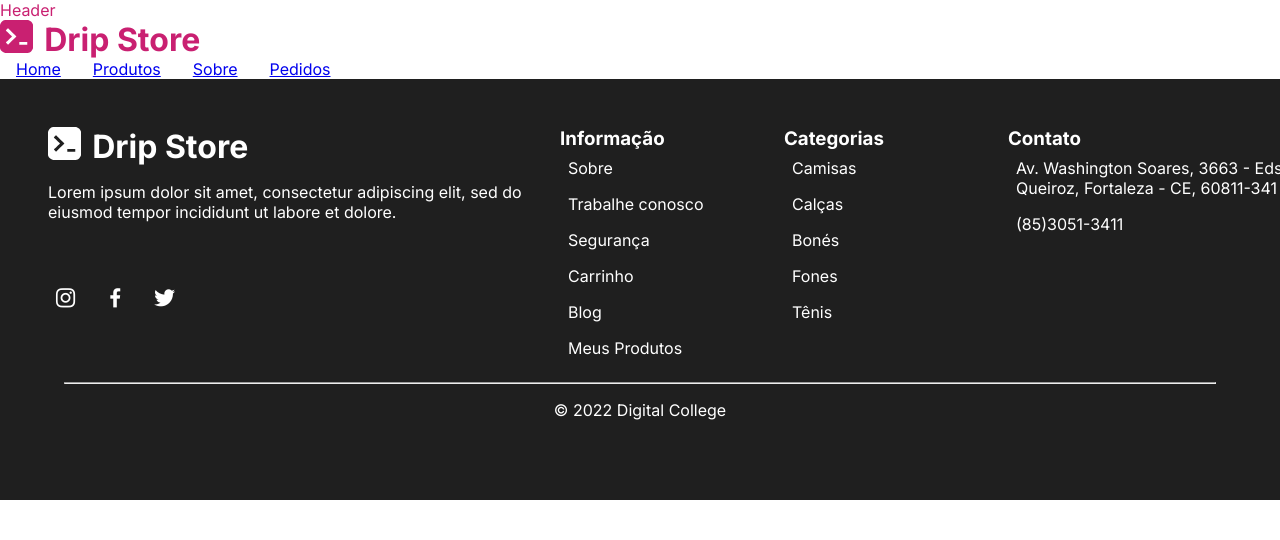
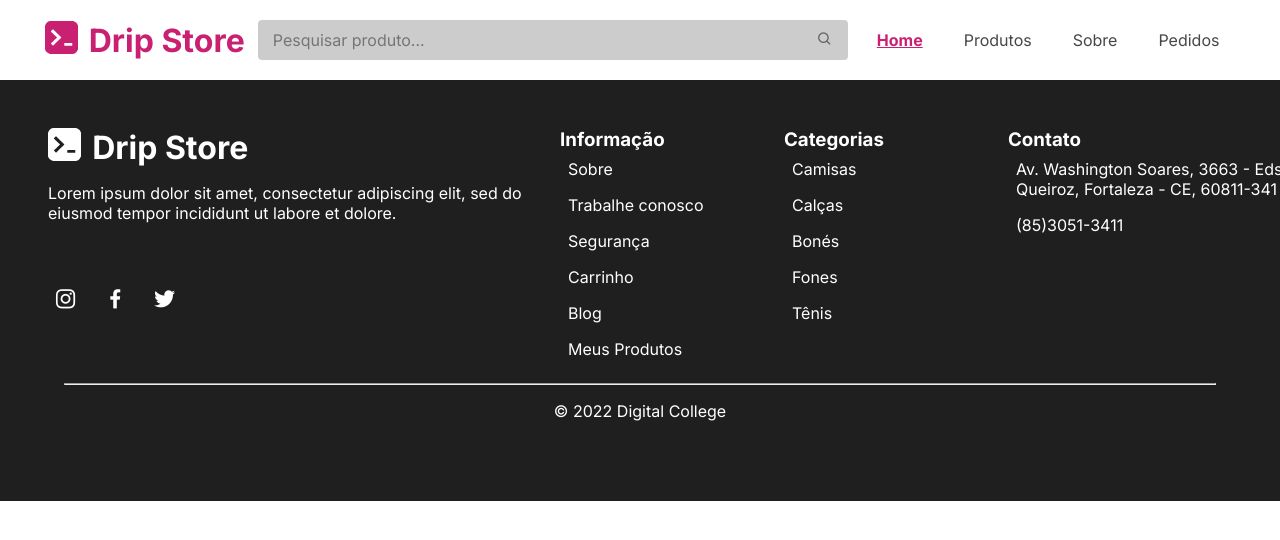
Before and after one commit to ArthurAgDuarte/projeto-final-gt, a React (Vite) app: page / in a window 1280 px wide. Shown: the top 540 px of the page. Built offline with nearby package versions, Linux system fonts and the light colour scheme.

Commit message:
header quase pronto

```diff
--- a/src/Components/Footer/Footer.jsx
+++ b/src/Components/Footer/Footer.jsx
@@ -17,9 +17,9 @@ export default function Footer() {
 
             <div className="rede-sociais">
 
-            <i class="bx bxl-instagram"></i>
-            <i class="bx bxl-facebook"></i>
-            <i class="bx bxl-twitter"></i>
+            <i className="bx bxl-instagram"></i>
+            <i className="bx bxl-facebook"></i>
+            <i className="bx bxl-twitter"></i>
 
             </div>
           </div>
--- /dev/null
+++ b/src/Components/Header/Header.css
@@ -0,0 +1,9 @@
+header{
+    display: flex;
+    background-color: white;
+    justify-content: space-around;
+    align-items: center;
+    width: 100%;
+    height: 80px;
+    padding: 40px;
+}
--- a/src/Components/Header/Header.jsx
+++ b/src/Components/Header/Header.jsx
@@ -1,13 +1,17 @@
 import Logo from "../Logo/Logo";
 import Nav from "../Nav/Nav";
+import Search from "../Search/Search";
+import "../Header/Header.css"
+import { Link } from 'react-router-dom';
 
 
 export default function Header(){
     return(
         <>
             <header>
-                Header
+                {/* <Link to ='/'><Logo cor ="#C92071"/></Link> */}
                 <Logo cor ="#C92071"/>
+                <Search/>
                 <Nav/>
             </header>
         </>
--- a/src/Components/Logo/Logo.css
+++ b/src/Components/Logo/Logo.css
@@ -1,10 +1,6 @@
-
-img{
-    width: 2.0625rem;
-    height: 2.0625rem;
-}
 
 .logo{
     display: flex;
     gap: 0.7rem;
+    margin-top: 0%;
 }
--- a/src/Components/Nav/Nav.css
+++ b/src/Components/Nav/Nav.css
@@ -2,8 +2,13 @@
 a{
     font-size: 1rem;
     padding: 1rem;
+    text-decoration: none;
+    color: #474747;
 }
 
-a.current{
-    text-decoration: overline underline;
+a.active{
+    text-decoration: underline ;
+    color:#C92071;
+    padding-bottom: 1rem;
+    font-weight: 700;
 }
--- a/src/Components/Nav/Nav.jsx
+++ b/src/Components/Nav/Nav.jsx
@@ -4,16 +4,16 @@ import "../Nav/Nav.css";
 export default function Nav() {
   return (
     <>
-      <NavLink to="/" exact activeClassName="current">
+      <NavLink to="/" >
         Home
       </NavLink>
-      <NavLink to="/produtos" exact activeClassName="current">
+      <NavLink to="/produtos" >
         Produtos
       </NavLink>
-      <NavLink to="/sobre" activeClassName="current">
+      <NavLink to="/sobre" >
         Sobre
       </NavLink>
-      <NavLink to="/carrinho" activeClassName="current">
+      <NavLink to="/carrinho" >
         Pedidos
       </NavLink>
     </>
--- /dev/null
+++ b/src/Components/Search/Search.css
@@ -0,0 +1,57 @@
+form {
+    /* border: 2px solid #ccc; */
+    display: flex;
+    padding: 4px;
+    justify-content: center;
+    /* border-radius: 4px; */
+  }
+
+input {
+    border: none;
+    width: 544px;
+    padding: 10px 15px;
+    border-top-left-radius: 4px;
+    border-bottom-left-radius: 4px;
+    outline: none;
+    font-size: 16px;
+    background-color: #cccccc;
+    color: #666666;
+  }
+
+button {
+    border: none;
+    border-top-right-radius: 4px;
+    border-bottom-right-radius: 4px;
+    background-color: #cccccc;
+    color: #666666;
+    cursor: pointer;
+    font-size: 16px;
+    padding: 10px 15px;
+  }
+/*
+.search-bar {
+    display: flex;
+    justify-content: center;
+    align-items: center;
+    margin: 20px;
+}
+
+.search-input {
+    width: 544px;
+    padding: 10px 15px;
+    border: 1px solid #ccc;
+    border-radius: 4px;
+    font-size: 16px;
+    background-color: #cccccc;
+}
+
+.search-button {
+
+    border: none;
+    border-radius: 4px;
+    background-color: #cccccc;
+    color: #666666;
+    cursor: pointer;
+    font-size: 24px;
+
+} */
--- /dev/null
+++ b/src/Components/Search/Search.jsx
@@ -0,0 +1,34 @@
+import "../Search/Search.css"
+
+// SearchBar.js
+import React, { useState } from 'react';
+
+const SearchBar = ({ onSearch }) => {
+    const [query, setQuery] = useState('');
+
+    const handleChange = (event) => {
+        setQuery(event.target.value);
+    };
+
+    const handleSubmit = (event) => {
+        event.preventDefault();
+        onSearch(query);
+    };
+
+    return (
+        <form onSubmit={handleSubmit} className="search-bar">
+            <input
+                type="text"
+                value={query}
+                onChange={handleChange}
+                placeholder="Pesquisar produto..."
+                className="search-input"
+            />
+            <button type="submit" className="search-button">
+                <i className="bx bx-search"></i>
+            </button>
+        </form>
+    );
+};
+
+export default SearchBar;
--- a/src/index.css
+++ b/src/index.css
@@ -32,7 +32,7 @@ body{
 
 footer{
     padding: 3rem 3rem;
-    background-color: #1f1f1f;
+    background-color: var(--cor-01);
     color: var(--cor-06);
     position: fixed;
     width: 100%;
```
Also changed, not shown: src/assets/Group.svg (added).
